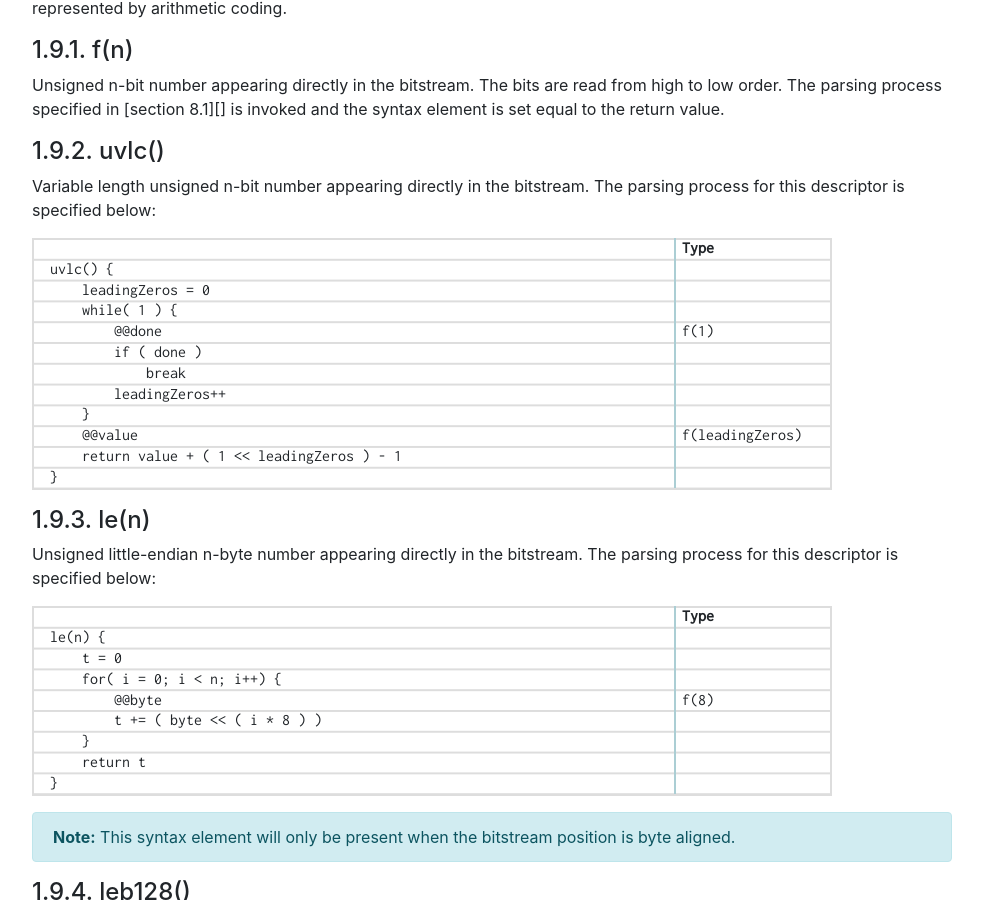
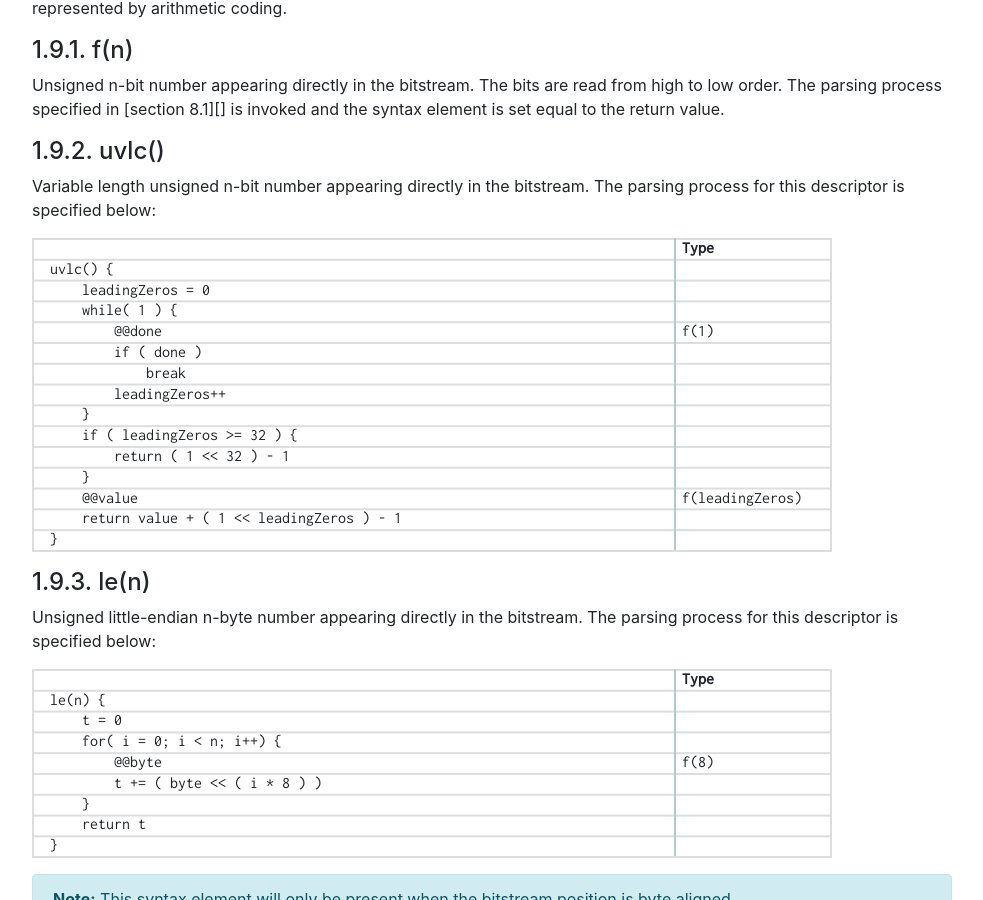
Before and after one commit to AOMediaCodec/av1-spec, a Jekyll site: the page built from 04.conventions.md, in a window 1280 px wide and 900 px high, scrolled down 4966 px. Shown: the whole window, without its empty margins (53-1036 px from the left). Built offline with Jekyll 4.4.1, drawn with Linux system fonts in a browser that asks for light colours; nearby versions of some CDN libraries; our own code applies the rules of GitHub Pages for plain Markdown files.

Commit message:
Clamp 'uvlc' type values to an unsigned 32-bit range

```diff
--- a/04.conventions.md
+++ b/04.conventions.md
@@ -276,6 +276,9 @@ uvlc() {
             break
         leadingZeros++
     }
+    if ( leadingZeros >= 32 ) {
+        return ( 1 << 32 ) - 1
+    }
     @@value                                                                    f(leadingZeros)
     return value + ( 1 << leadingZeros ) - 1
 }
```
Also changed, not shown: 06.bitstream.syntax.md (+1 -1 lines).
